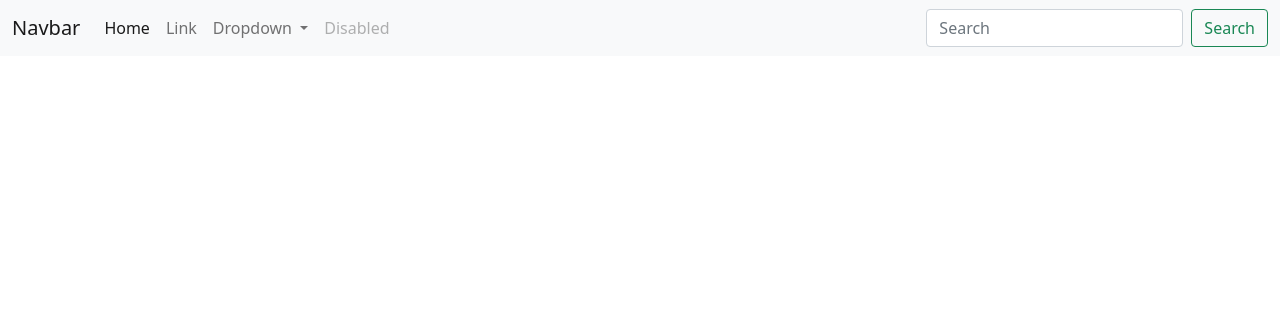
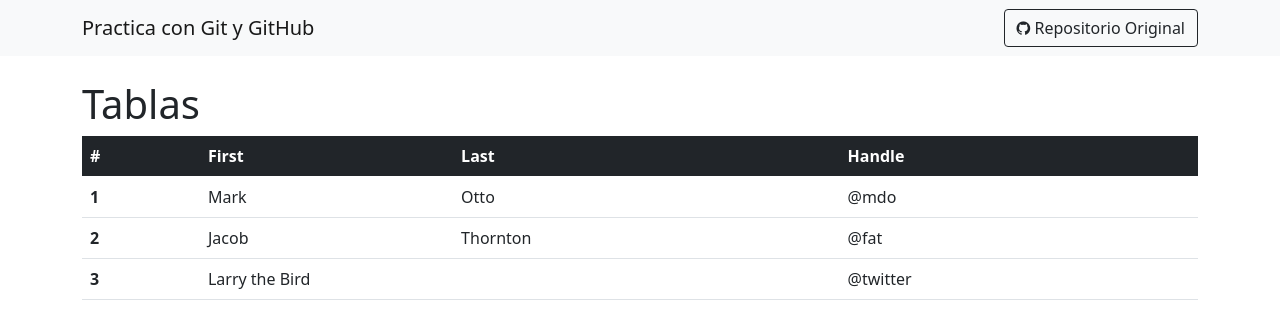
Before and after one commit to LuisTerrones/practica-git, a plain HTML site: page index.html in a window 1280 px wide. Drawn offline with nearby package versions, Linux system fonts and the light colour scheme.

Commit message:
Mejorando navbar y creando tabla

```diff
--- a/index.html
+++ b/index.html
@@ -1,49 +1,70 @@
 <!DOCTYPE html>
 <html lang="en">
+
 <head>
   <meta charset="UTF-8">
   <meta name="viewport" content="width=device-width, initial-scale=1.0">
+  <link rel="stylesheet" href="https://stackpath.bootstrapcdn.com/font-awesome/4.7.0/css/font-awesome.min.css"
+    integrity="sha384-wvfXpqpZZVQGK6TAh5PVlGOfQNHSoD2xbE+QkPxCAFlNEevoEH3Sl0sibVcOQVnN" crossorigin="anonymous" />
   <link href="https://cdn.jsdelivr.net/npm/bootstrap@5.0.0-beta1/dist/css/bootstrap.min.css" rel="stylesheet"
     integrity="sha384-giJF6kkoqNQ00vy+HMDP7azOuL0xtbfIcaT9wjKHr8RbDVddVHyTfAAsrekwKmP1" crossorigin="anonymous">
   <title>Document</title>
 </head>
+
 <body>
   <nav class="navbar navbar-expand-lg navbar-light bg-light">
-        <div class="container-fluid">
-          <a class="navbar-brand" href="#">Navbar</a>
-          <button class="navbar-toggler" type="button" data-bs-toggle="collapse" data-bs-target="#navbarSupportedContent" aria-controls="navbarSupportedContent" aria-expanded="false" aria-label="Toggle navigation">
+    <div class="container">
+      <a class="navbar-brand" href="#">Practica con Git y GitHub</a>
+      <button class="navbar-toggler" type="button" data-bs-toggle="collapse" data-bs-target="#navbarSupportedContent"
+        aria-controls="navbarSupportedContent" aria-expanded="false" aria-label="Toggle navigation">
         <span class="navbar-toggler-icon"></span>
       </button>
       <div class="collapse navbar-collapse" id="navbarSupportedContent">
-            <ul class="navbar-nav me-auto mb-2 mb-lg-0">
+        <ul class="navbar-nav ms-auto mb-2 mb-lg-0">
           <li class="nav-item">
-                <a class="nav-link active" aria-current="page" href="#">Home</a>
-              </li>
-              <li class="nav-item">
-                <a class="nav-link" href="#">Link</a>
-              </li>
-              <li class="nav-item dropdown">
-                <a class="nav-link dropdown-toggle" href="#" id="navbarDropdown" role="button" data-bs-toggle="dropdown" aria-expanded="false">
-                  Dropdown
-                </a>
-                <ul class="dropdown-menu" aria-labelledby="navbarDropdown">
-                  <li><a class="dropdown-item" href="#">Action</a></li>
-                  <li><a class="dropdown-item" href="#">Another action</a></li>
-                  <li><hr class="dropdown-divider"></li>
-                  <li><a class="dropdown-item" href="#">Something else here</a></li>
-                </ul>
-              </li>
-              <li class="nav-item">
-                <a class="nav-link disabled" href="#" tabindex="-1" aria-disabled="true">Disabled</a>
+            <a class="btn btn-outline-dark" href="https://github.com/LuisTerrones/practica-git" target="_BLANK"><i
+                class="fa fa-github" aria-hidden="true"></i> Repositorio Original</a>
           </li>
         </ul>
-            <form class="d-flex">
-              <input class="form-control me-2" type="search" placeholder="Search" aria-label="Search">
-              <button class="btn btn-outline-success" type="submit">Search</button>
-            </form>
       </div>
     </div>
   </nav>
+  <main class="mt-4">
+    <div class="container">
+      <h1>Tablas</h1>
+      <div class="table-responsive">
+        <table class="table table-hover">
+          <thead class="table-dark ">
+            <tr>
+              <th scope="col">#</th>
+              <th scope="col">First</th>
+              <th scope="col">Last</th>
+              <th scope="col">Handle</th>
+            </tr>
+          </thead>
+          <tbody class="">
+            <tr>
+              <th scope="row">1</th>
+              <td>Mark</td>
+              <td>Otto</td>
+              <td>@mdo</td>
+            </tr>
+            <tr>
+              <th scope="row">2</th>
+              <td>Jacob</td>
+              <td>Thornton</td>
+              <td>@fat</td>
+            </tr>
+            <tr>
+              <th scope="row">3</th>
+              <td colspan="2">Larry the Bird</td>
+              <td>@twitter</td>
+            </tr>
+          </tbody>
+        </table>
+      </div>
+    </div>
+  </main>
   <script src="https://cdn.jsdelivr.net/npm/bootstrap@5.0.0-beta1/dist/js/bootstrap.bundle.min.js"
     integrity="sha384-ygbV9kiqUc6oa4msXn9868pTtWMgiQaeYH7/t7LECLbyPA2x65Kgf80OJFdroafW"
     crossorigin="anonymous"></script>
```
Lines whose indentation alone changed are shown as unchanged.
